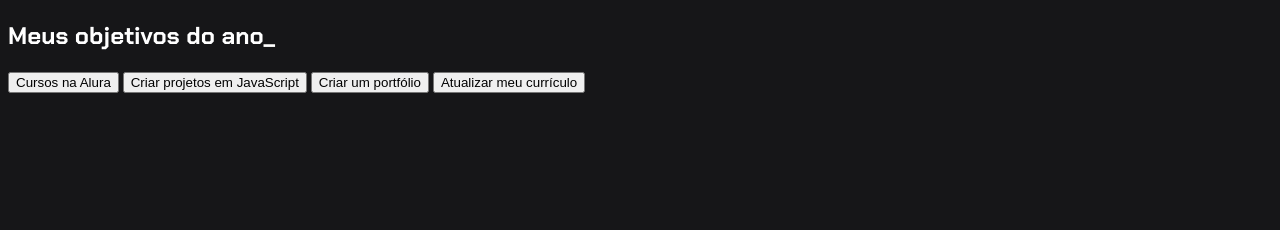
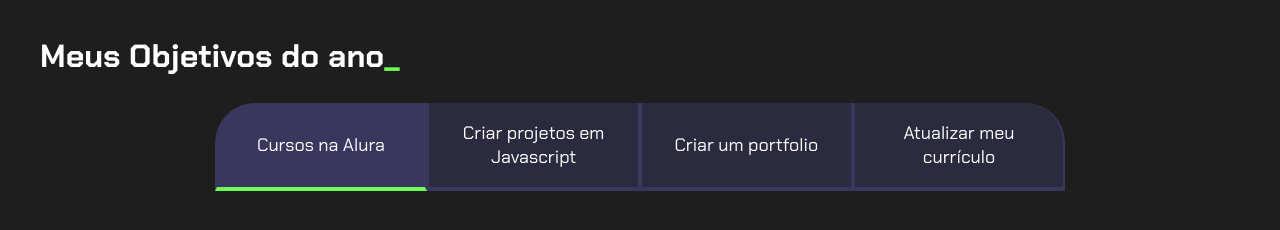
Before and after one commit to niclevindo/Projeto-de-vida-organizando-objetivos-futuros-com-matem-tica-aplicada2, a plain HTML site: page Index.html in a window 1280 px wide. Drawn offline with Linux system fonts and the light colour scheme.

Commit message:
Add files via upload

```diff
--- a/Index.html
+++ b/Index.html
@@ -1,20 +1,23 @@
 <!DOCTYPE html>
-<html lang="en">
+<html lang="pt-br">
+
 <head>
     <meta charset="UTF-8">
-    <meta name="viewport" content="width=
-    , initial-scale=1.0">
+    <meta name="viewport" content="width=device-width, initial-scale=1.0">
     <title>Meus objetivos do ano</title>
     <link rel="stylesheet" href="style.css">
 </head>
+
 <body>
-    <section class="conteúdo pricipal"></section>
-    <h2 class=" titulo principal">Meus objetivos do ano_</h2>
-    <div class="botoes">
-        <button class="botao">Cursos na Alura</button>
-      <button class="botao">Criar projetos em JavaScript</button>
-      <button class="botao">Criar um portfólio</button>
-      <button class="botao">Atualizar meu currículo</button>
-    </div>
+    <section class="conteudo-principal">
+        <h2 class="titulo-principal">Meus Objetivos do ano<span>_</span></h2>
+        <div class="botoes">
+            <button class="botao ativo">Cursos na Alura</button>
+            <button class="botao">Criar projetos em Javascript</button>
+            <button class="botao">Criar um portfolio</button>
+            <button class="botao">Atualizar meu currículo</button>
+        </div>
+    </section>
+    <script src="main.js"></script>
 </body>
 </html>
--- a/Style.css
+++ b/Style.css
@@ -1,7 +1,7 @@
-@import url('https://fonts.googleapis.com/css?family=Chakra+Petch:wght@400;700&display=swap');
+@import url('https://fonts.googleapis.com/css2?family=Chakra+Petch:wght@400;700&display=swap');
 
 :root {
-  --cor-de-fundo: #161618;
+    --cor-de-fundo: #1E1E1E;
     --verde: #6FFF57;
     --branco: #FFFFFF;
     --botao-ativo: #3A375E;
@@ -14,3 +14,68 @@ body {
     color: var(--branco);
     font-family: 'Chakra Petch', sans-serif;
 }
+
+
+.conteudo-principal {
+    display: flex;
+    flex-direction: column;
+    justify-content: center;
+    align-items: center;
+    max-width: 1200px;
+    width: 100%;
+    margin: 0 auto;
+}
+
+.titulo-principal {
+    text-align: left;
+    width: 100%;
+    font-size: 32px;
+}
+
+.titulo-principal span {
+    color: var(--verde);
+}
+
+
+.botao {
+    font-family: 'Chakra Petch', sans-serif;
+    background-color: var(--botao-inativo);
+    color: var(--branco);
+    display: flex;
+    justify-content: center;
+    padding: 1em;
+    font-size: 18px;
+    align-items: center;
+    width: 100%;
+    border-bottom: 4px solid var(--botao-ativo);
+    border-left: 2px solid var(--botao-ativo);
+    border-right: 2px solid var(--botao-ativo);
+    border-top: none;
+}
+
+.botao:first-child {
+    border-radius: 40px 40px 0 0;
+}
+
+.botoes {
+    display: block;
+}
+
+.ativo{
+    background-color: var(--botao-ativo);
+    border-bottom: 4px solid var(--verde);
+}
+
+@media screen and (min-width: 768px) {
+    .botoes {
+        display: flex;
+    }
+
+    .botao:first-child {
+        border-radius: 40px 0 0 0;
+    }
+
+    .botao:last-child {
+        border-radius: 0 40px 0 0;
+    }
+}
--- /dev/null
+++ b/main.js
@@ -0,0 +1,12 @@
+const botoes = document.querySelectorAll(".botao");
+
+for(let i=0;i <botoes.length;i++){
+    botoes[i].onclick = function(){
+
+        for(let j=0;j<botoes.length;j++){
+            botoes[j].classList.remove("ativo");
+        }
+
+        botoes[i].classList.add("ativo");
+    }
+}
```
Lines whose indentation alone changed are shown as unchanged.
